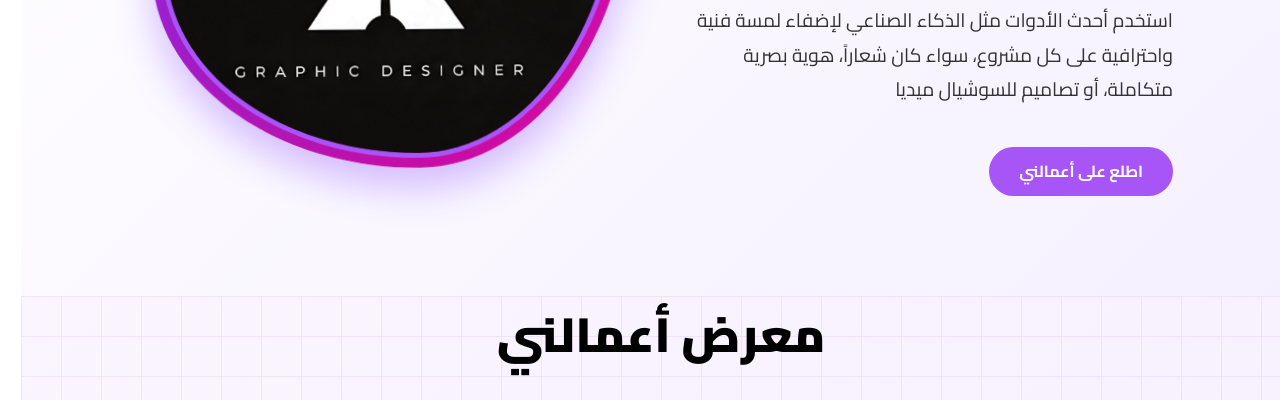
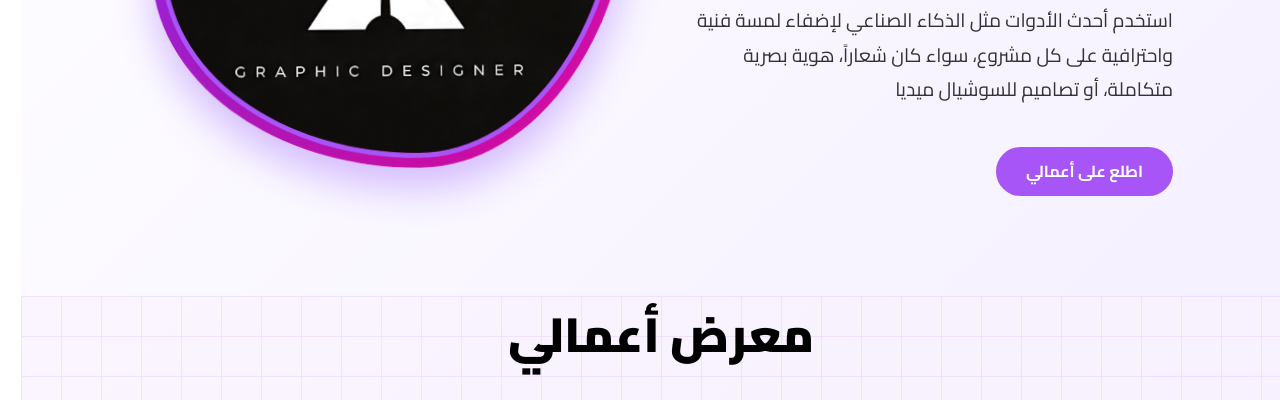
Before and after one commit to sedr1989/ourgraphicteam, a plain HTML site: page index.html in a window 1280 px wide. Shown: the part 1246-1646 px from the top of the page. Drawn offline with Linux system fonts and the light colour scheme.

Commit message:
Refactor index.html structure and content

```diff
--- a/index.html
+++ b/index.html
@@ -54,7 +54,7 @@
       <p> مصممة جرافيك متخصصة في تحويل الأفكار إلى هويات بصرية ملموسة. أؤمن أن لكل علامة تجارية قصة تستحق أن تُروى عبر تصميم فريد وجذاب.</p>
       <p> عملت مع العديد من الشركات والأفراد لتقديم تصاميم تعكس شخصيتهم وتحقق أهدافهم. أعتمد في عملي على الإبداع، الدقة، والفهم العميق لاحتياجات العميل.</p>
       <p>  استخدم أحدث الأدوات مثل الذكاء الصناعي لإضفاء لمسة فنية واحترافية على كل مشروع، سواء كان شعاراً، هوية بصرية متكاملة، أو تصاميم للسوشيال ميديا</p>
-      <a href="#works" class="about-btn"> اطلع على أعمالني  </a>
+      <a href="#works" class="about-btn"> اطلع على أعمالي  </a>
     </div>
     <!--///////////-->
     <div class="about-image">
@@ -79,7 +79,7 @@
   <section id="works" class="works-section">
 
 
-    <h2 class="main-works-title reveal"> معرض أعمالني </h2>
+    <h2 class="main-works-title reveal"> معرض أعمالي </h2>
 
     <div class="works-tabs">
       <a href="#print-works" class="tab-link">المطبوعات</a>
```
